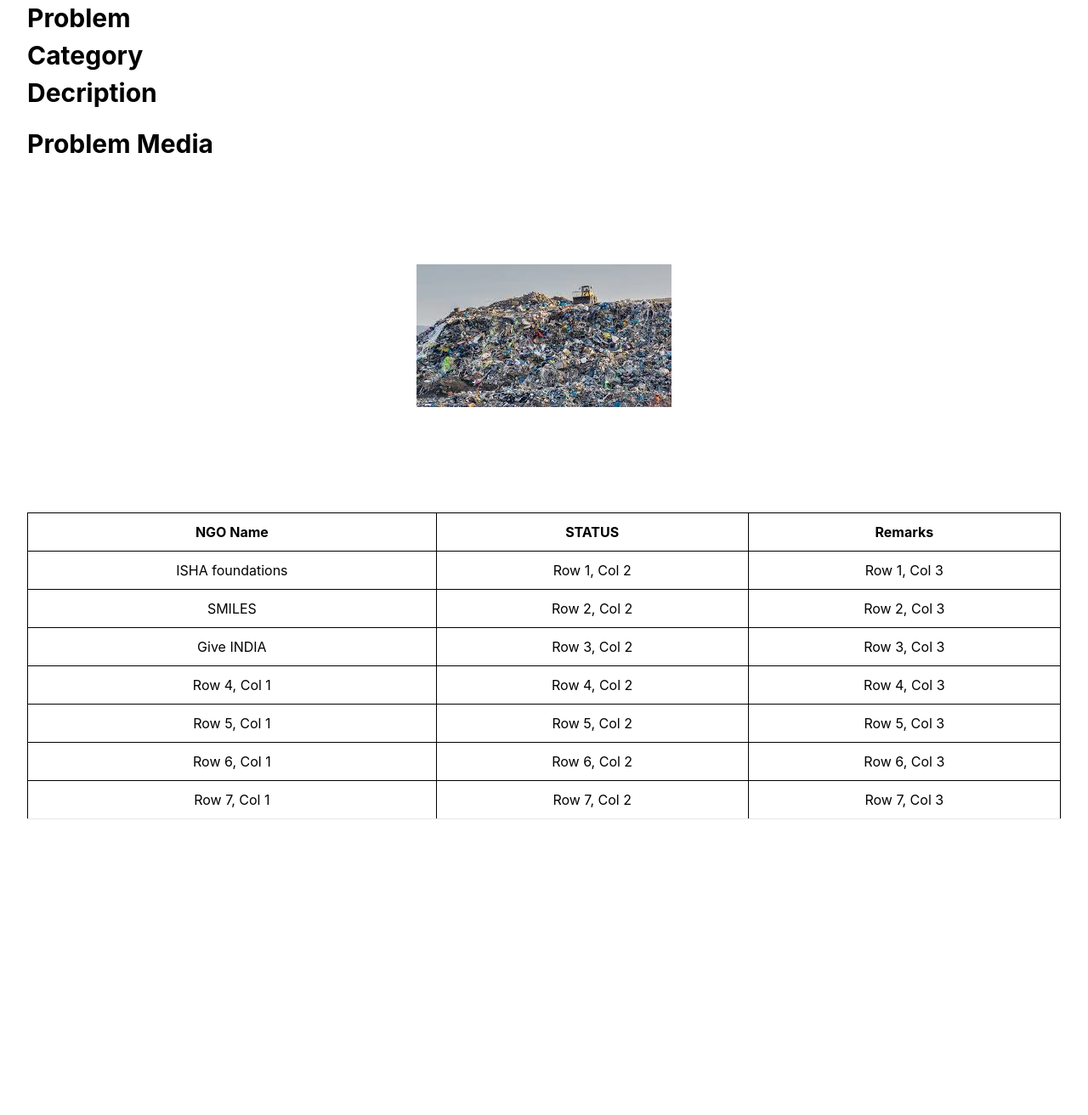
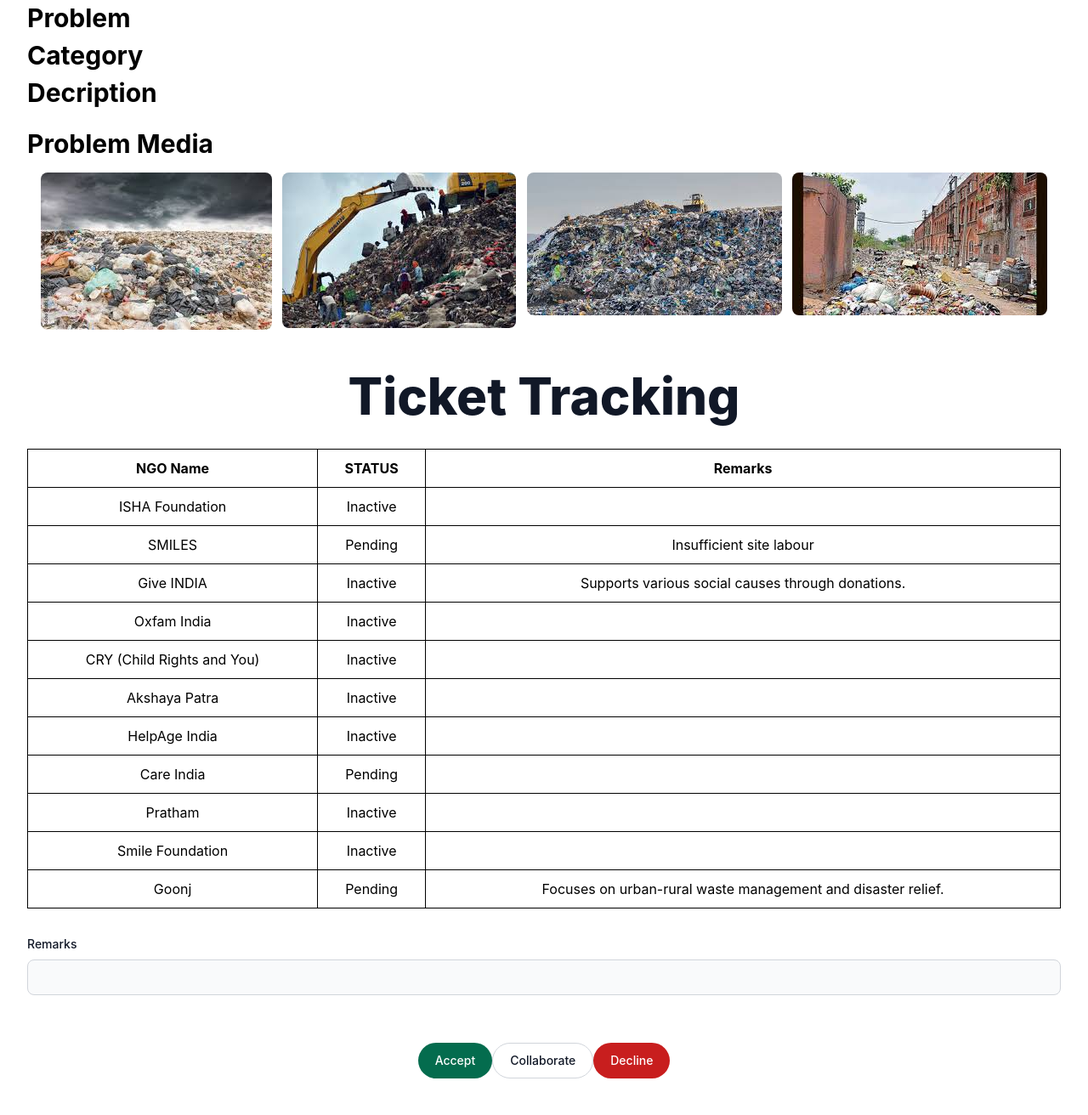
Before and after one commit to PJAyux/E-Sahayak, a website: page NGO/Status.html in a window 1280 px wide. Shown: the part 153-1465 px from the top of the page at 85% size. Before the commit the page ends 1149 px from the top, so only its background shows below. Drawn offline with nearby package versions, Linux system fonts and the light colour scheme.

Commit message:
mail and db commit

```diff
--- a/NGO/Status.html
+++ b/NGO/Status.html
@@ -30,51 +30,27 @@
     <h3 class="text-3xl font-bold dark:text-white pt-2 pb-2">Decription</h3>
     <h6 id='message' class="text-lg dark:text-white">Problem Dexcription</h6>
 
+    <h3 class="text-3xl font-bold dark:text-white pt-4">Problem Media</h3>
 
+    <div class="flex justify-between p-4">
+        <div>
+            <img class="h-auto max-w-full rounded-lg" src="problemImages/images.jpg" alt="">
+        </div>
+        <div>
+            <img class="h-auto max-w-full rounded-lg" src="problemImages/imddddages.jpg" alt="">
+        </div>
+        <div>
+            <img class="h-auto max-w-full rounded-lg" src="problemImages/Untitled.jpg" alt="">
+        </div>
+        <div>
+            <img class="h-auto max-w-full rounded-lg" src="problemImages/Ussddsntitled.jpg" alt="">
+        </div>
+    </div>
 
-
-    <h3 class="text-3xl font-bold dark:text-white pt-4">Problem Media</h3>
-    <div id="gallery" class="relative w-full p-4" data-carousel="slide">
-        <!-- Carousel wrapper -->
-        <div class="relative h-56 overflow-hidden rounded-lg md:h-96 ">
-            <!-- Item 1 -->
-            <div class="hidden duration-700 ease-in-out" data-carousel-item>
-                <img src="problemImages/images.jpg" class="absolute block max-w-full h-auto -translate-x-1/2 -translate-y-1/2 top-1/2 left-1/2" alt="">
-            </div>
-            <!-- Item 2 -->
-            <div class="hidden duration-700 ease-in-out" data-carousel-item="active">
-                <img src="problemImages/imddddages.jpg" class="absolute block max-w-full h-auto -translate-x-1/2 -translate-y-1/2 top-1/2 left-1/2" alt="">
-            </div>
-            <!-- Item 3 -->
-            <div class="hidden duration-700 ease-in-out" data-carousel-item>
-                <img src="problemImages/Untitled.jpg" class="absolute block max-w-full h-auto -translate-x-1/2 -translate-y-1/2 top-1/2 left-1/2" alt="">
-            </div>
-            <!-- Item 4 -->
-            <div class="hidden duration-700 ease-in-out" data-carousel-item>
-                <img src="problemImages/Ussddsntitled.jpg" class="absolute block max-w-full h-auto -translate-x-1/2 -translate-y-1/2 top-1/2 left-1/2" alt="">
-            </div>
-        </div>
-        <!-- Slider controls -->
-        <button type="button" class="absolute top-0 start-0 z-30 flex items-center justify-center h-full px-4 cursor-pointer group focus:outline-none" data-carousel-prev>
-            <span class="inline-flex items-center justify-center w-10 h-10 rounded-full bg-white/30 dark:bg-gray-800/30 group-hover:bg-white/50 dark:group-hover:bg-gray-800/60 group-focus:ring-4 group-focus:ring-white dark:group-focus:ring-gray-800/70 group-focus:outline-none">
-                <svg class="w-4 h-4 text-white dark:text-gray-800 rtl:rotate-180" aria-hidden="true" xmlns="http://www.w3.org/2000/svg" fill="none" viewBox="0 0 6 10">
-                    <path stroke="currentColor" stroke-linecap="round" stroke-linejoin="round" stroke-width="2" d="M5 1 1 5l4 4"/>
-                </svg>
-                <span class="sr-only">Previous</span>
-            </span>
-        </button>
-        <button type="button" class="absolute top-0 end-0 z-30 flex items-center justify-center h-full px-4 cursor-pointer group focus:outline-none" data-carousel-next>
-            <span class="inline-flex items-center justify-center w-10 h-10 rounded-full bg-white/30 dark:bg-gray-800/30 group-hover:bg-white/50 dark:group-hover:bg-gray-800/60 group-focus:ring-4 group-focus:ring-white dark:group-focus:ring-gray-800/70 group-focus:outline-none">
-                <svg class="w-4 h-4 text-white dark:text-gray-800 rtl:rotate-180" aria-hidden="true" xmlns="http://www.w3.org/2000/svg" fill="none" viewBox="0 0 6 10">
-                    <path stroke="currentColor" stroke-linecap="round" stroke-linejoin="round" stroke-width="2" d="m1 9 4-4-4-4"/>
-                </svg>
-                <span class="sr-only">Next</span>
-            </span>
-        </button>
-    </div>
 
     <script src="https://unpkg.com/flowbite@1.5.1/dist/flowbite.js"></script>
 
+    <p class="flex justify-center font-extrabold text-6xl text-gray-900 dark:text-white p-8">Ticket Tracking</p>
     <table>
         <!-- Create 11 rows -->
         <!-- Row 1 (Header) -->
@@ -85,30 +61,72 @@
         </tr>
         <!-- Rows 2 to 11 -->
         <tr>
-            <td>ISHA foundations</td><td>Row 1, Col 2</td><td>Row 1, Col 3</td>
+            <td>ISHA Foundation</td>
+            <td>Inactive</td>
+            <td></td>
         </tr>
         <tr>
-            <td>SMILES</td><td>Row 2, Col 2</td><td>Row 2, Col 3</td>
+            <td>SMILES</td>
+            <td>Pending</td>
+            <td>Insufficient site labour</td>
         </tr>
         <tr>
-            <td>Give INDIA</td><td>Row 3, Col 2</td><td>Row 3, Col 3</td>
+            <td>Give INDIA</td>
+            <td>Inactive</td>
+            <td>Supports various social causes through donations.</td>
         </tr>
         <tr>
-            <td>Row 4, Col 1</td><td>Row 4, Col 2</td><td>Row 4, Col 3</td>
+            <td>Oxfam India</td>
+            <td>Inactive</td>
+            <td></td>
         </tr>
         <tr>
-            <td>Row 5, Col 1</td><td>Row 5, Col 2</td><td>Row 5, Col 3</td>
+            <td>CRY (Child Rights and You)</td>
+            <td>Inactive</td>
+            <td></td>
         </tr>
         <tr>
-            <td>Row 6, Col 1</td><td>Row 6, Col 2</td><td>Row 6, Col 3</td>
+            <td>Akshaya Patra</td>
+            <td id="green" class="">Inactive</td>
+            <td></td>
         </tr>
         <tr>
-            <td>Row 7, Col 1</td><td>Row 7, Col 2</td><td>Row 7, Col 3</td>
+            <td>HelpAge India</td>
+            <td>Inactive</td>
+            <td></td>
         </tr>
         <tr>
+            <td>Care India</td>
+            <td>Pending</td>
+            <td></td>
+        </tr>
+        <tr>
+            <td>Pratham</td>
+            <td>Inactive</td>
+            <td></td>
+        </tr>
+        <tr>
+            <td>Smile Foundation</td>
+            <td>Inactive</td>
+            <td></td>
+        </tr>
+        <tr>
+            <td>Goonj</td>
+            <td>Pending</td>
+            <td>Focuses on urban-rural waste management and disaster relief.</td>
+        </tr>
     </table>
 
+    <div class="mb-6 pt-8">
+        <label for="default-input" class="block mb-2 text-sm font-medium text-gray-900 dark:text-white">Remarks</label>
+        <input type="text" id="default-input" class="bg-gray-50 border border-gray-300 text-gray-900 text-sm rounded-lg focus:ring-blue-500 focus:border-blue-500 block w-full p-2.5 dark:bg-gray-700 dark:border-gray-600 dark:placeholder-gray-400 dark:text-white dark:focus:ring-blue-500 dark:focus:border-blue-500">
+    </div>
 
+    <div class="flex justify-center p-8">
+        <button type="button" id='a' onclick="accept()" class="p-8 text-white bg-green-700 hover:bg-green-800 focus:outline-none focus:ring-4 focus:ring-green-300 font-medium rounded-full text-sm px-5 py-2.5 text-center me-2 mb-2 dark:bg-green-600 dark:hover:bg-green-700 dark:focus:ring-green-800">Accept</button>
+        <button type="button" id='b' onclick="collaborate()"class="text-gray-900 bg-white border border-gray-300 focus:outline-none hover:bg-gray-100 focus:ring-4 focus:ring-gray-100 font-medium rounded-full text-sm px-5 py-2.5 me-2 mb-2 dark:bg-gray-800 dark:text-white dark:border-gray-600 dark:hover:bg-gray-700 dark:hover:border-gray-600 dark:focus:ring-gray-700">Collaborate</button>
+        <button type="button" id='c' onclick="reject()"class="text-white bg-red-700 hover:bg-red-800 focus:outline-none focus:ring-4 focus:ring-red-300 font-medium rounded-full text-sm px-5 py-2.5 text-center me-2 mb-2 dark:bg-red-600 dark:hover:bg-red-700 dark:focus:ring-red-900">Decline</button>
+    </div>
 
     </section>
 
@@ -118,5 +136,16 @@
     document.getElementById('problem').innerHTML=localStorage.getItem('problem');
     document.getElementById('category').innerHTML=localStorage.getItem('category');
     document.getElementById('message').innerHTML=localStorage.getItem('message');
+    function accept(){
+        document.getElementById('a').innerHTML='Accepted';
+        document.getElementById('green').style.backgroundColor='#5ced73';
+        document.getElementById('green').innerHTML='Active';
+    }
+    function collaborate(){
+        document.getElementById('b').innerHTML='Collaborated';
+    }
+    function reject(){
+        document.getElementById('c').innerHTML='Declined';
+    }
 </script>
 </html>
--- a/expressbysimplilearn/package.json
+++ b/expressbysimplilearn/package.json
@@ -12,6 +12,7 @@
     "cors": "^2.8.5",
     "express": "^4.19.2",
     "mongoose": "^8.6.0",
+    "nodemailer": "^6.9.14",
     "nodemon": "^3.1.4"
   }
 }
```
Also changed, not shown: expressbysimplilearn/app.js (+6 -9 lines), expressbysimplilearn/mail.js (added, +43 -0 lines), 1 other file.
